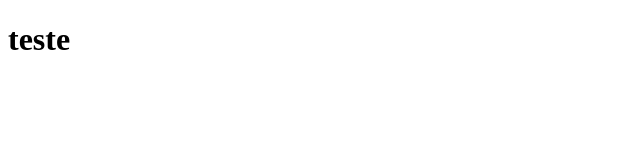
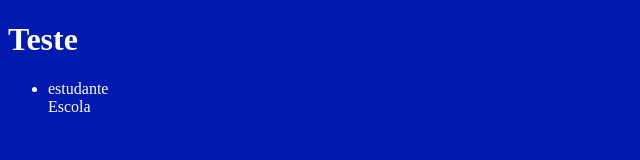
Before and after one commit to Idenyxz/eu, a plain HTML site: page index.html in a window 1280 px wide. Shown: the whole page, without its empty margins (0-640 px from the left). Drawn offline with Linux system fonts and the light colour scheme.

Commit message:
Add files via upload

```diff
--- a/index.html
+++ b/index.html
@@ -5,10 +5,10 @@
     <meta http-equiv="X-UA-Compatible" content="IE=edge">
     <meta name="viewport" content="width=device-width, initial-scale=1.0">
     <title>Document</title>
-</head>
+    <link rel="stylesheet" href="style.css">
+</header
+>
 <body>
-    <h1>teste</h1>
+    <h1>Teste</h1>  <ul><li>estudante</li>Escola</ul><header></header>
 </body>
 </html>
-<title>Document</title>
-<link rel="stylesheet" href="style.css">
--- a/style.css
+++ b/style.css
@@ -1 +1 @@
-<body>{background-color:blue;}
+body{background-color: #001aaf;color:rgb(253, 253, 253);}
```
